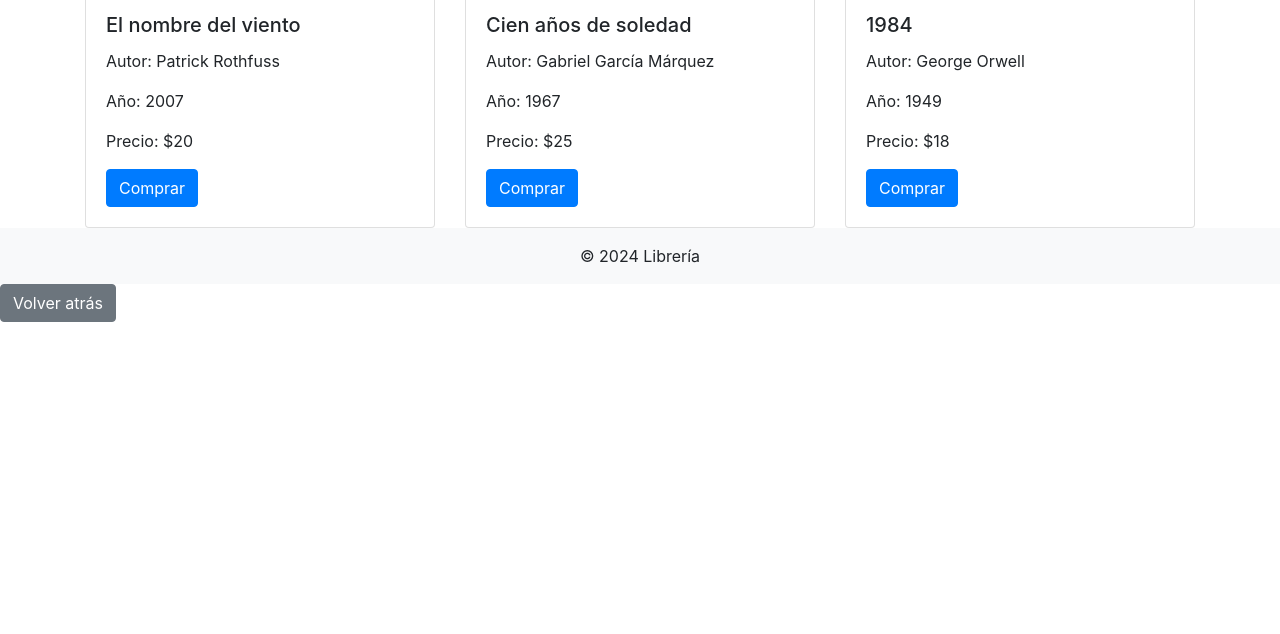
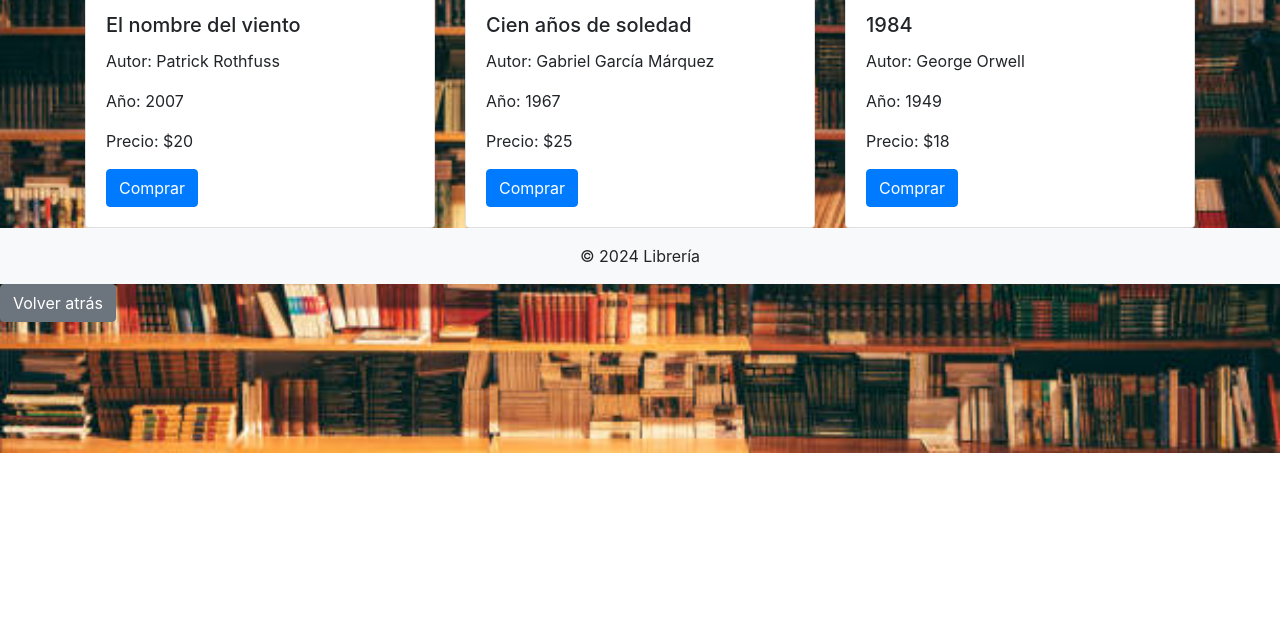
Before and after one commit to Pedruli/pagina-web-practica, a plain HTML site: page index.html in a window 1280 px wide. Shown: the part 166-800 px from the top of the page. Drawn offline with nearby package versions, Linux system fonts and the light colour scheme.

```diff
--- a/index.html
+++ b/index.html
@@ -1,6 +1,15 @@
 <!DOCTYPE html>
 <html lang="en">
 <head>
+  <style>
+    body {
+      background-image: url(./imagenes/istockphoto-1386193712-612x612.jpg);
+      background-size: cover;
+      background-position: center;
+      background-repeat: no-repeat;
+    }
+  </style>
+
   <meta charset="UTF-8">
   <meta name="viewport" content="width=device-width, initial-scale=1.0">
   <title>Librería</title>
```
